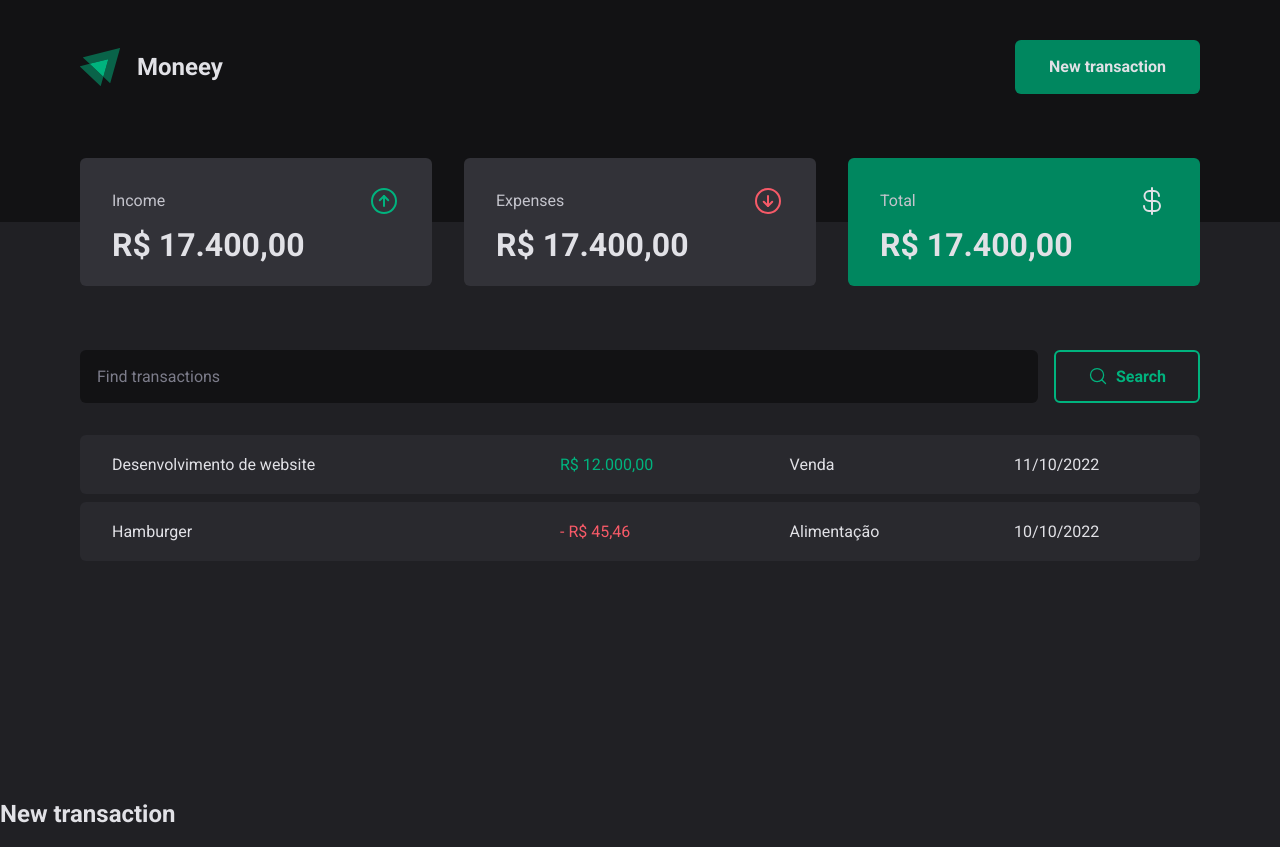
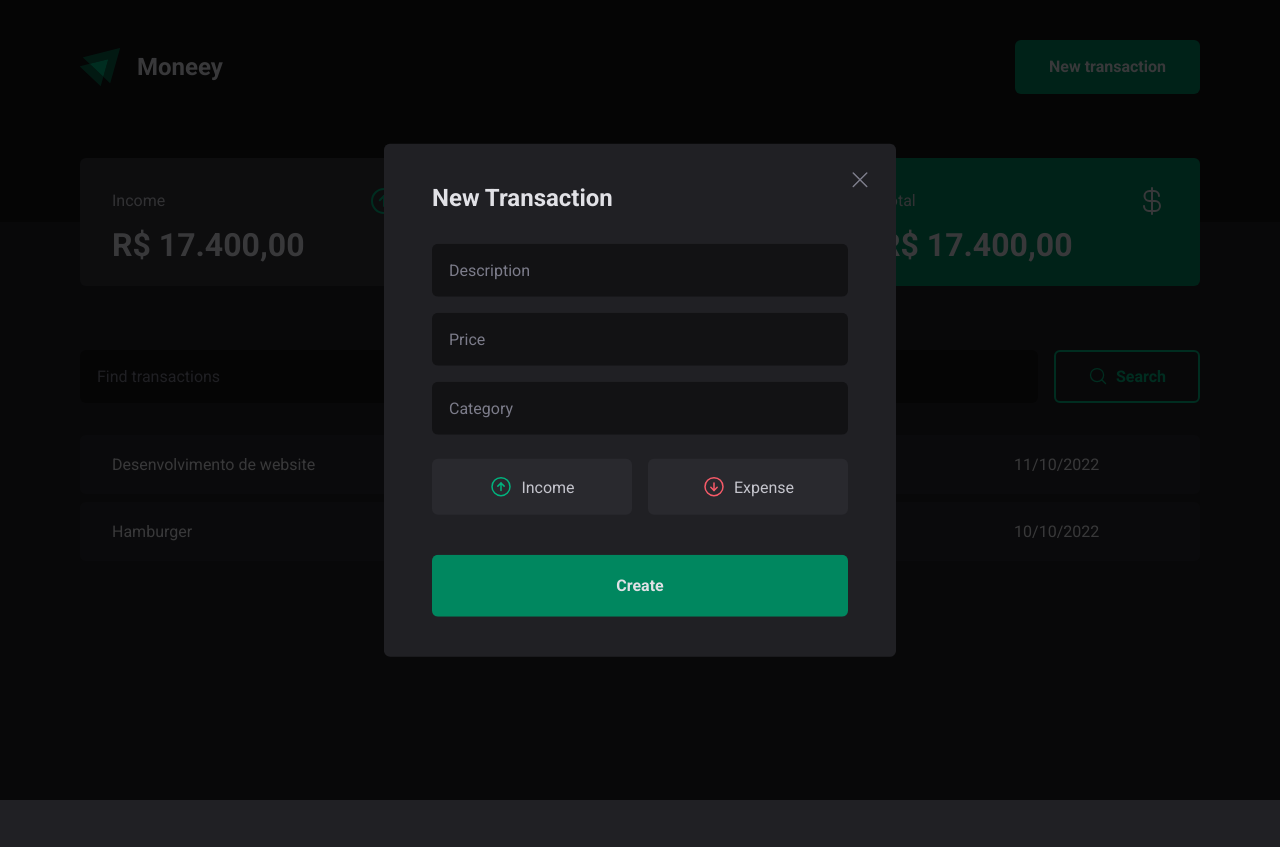
Before and after one commit to hurick/moneey, a React (Vite) app: page / in a window 1280 px wide. Both pictures are taken after a click on the button "New transaction". After the commit the page ends 800 px from the top, so only its background shows below. Built offline with nearby package versions, Linux system fonts and the light colour scheme.

Commit message:
feat(NewTransactionForm): finished structure and styles

```diff
--- a/src/components/Header/index.tsx
+++ b/src/components/Header/index.tsx
@@ -1,4 +1,8 @@
 import * as Dialog from '@radix-ui/react-dialog'
+
+import logoMoneey from '../../assets/logo.svg'
+
+import { NewTransactionModal } from '../NewTransactionModal'
 
 import {
   HeaderContainer,
@@ -6,8 +10,6 @@ import {
   HeaderLogo,
   ButtonNewTransactions
 } from './styles'
-
-import logoMoneey from '../../assets/logo.svg'
 
 export const Header = () => {
   return (
@@ -28,15 +30,10 @@ export const Header = () => {
             </ButtonNewTransactions>
           </Dialog.Trigger>
 
-          <Dialog.Portal>
-            <Dialog.Overlay />
-
-            <Dialog.Content>
-              <Dialog.Title>New transaction</Dialog.Title>
-
-              <Dialog.Close />
-            </Dialog.Content>
-          </Dialog.Portal>
+          <NewTransactionModal
+            isClosable
+            title="New Transaction"
+          />
         </Dialog.Root>
       </HeaderContent>
     </HeaderContainer>
--- /dev/null
+++ b/src/components/NewTransactionModal/index.tsx
@@ -0,0 +1,65 @@
+import * as Dialog from '@radix-ui/react-dialog'
+import { ArrowCircleDown, ArrowCircleUp, X } from 'phosphor-react'
+
+import { Button } from '../Button'
+
+import {
+  Overlay,
+  Content,
+  Title,
+  Close,
+  FormTransaction,
+  TransactionTypes,
+  TransactionTypeButton
+} from './styles'
+
+interface NewTransactionModalProps {
+  title?: string
+  isClosable?: boolean
+}
+
+export const NewTransactionModal = ({ title, isClosable = false }: NewTransactionModalProps) => {
+  return (
+    <Dialog.Portal>
+      <Overlay />
+
+      <Content>
+        {title && <Title>{ title }</Title>}
+
+        {isClosable && (
+          <Close title="Close">
+            <X size={24} />
+          </Close>
+        )}
+
+        <FormTransaction>
+          <input className="ft__input" type="text" placeholder="Description" />
+          <input className="ft__input" type="text" placeholder="Price" />
+          <input className="ft__input" type="text" placeholder="Category" />
+
+          <TransactionTypes>
+            <TransactionTypeButton defaultChecked variant="income" title="Income" value="income">
+              <ArrowCircleUp className="ttb__icon" size={24} />
+              <span>Income</span>
+            </TransactionTypeButton>
+
+            <TransactionTypeButton variant="expense" title="Expense" value="expense">
+              <ArrowCircleDown className="ttb__icon" size={24} />
+              <span>Expense</span>
+            </TransactionTypeButton>
+          </TransactionTypes>
+
+          <Button
+            size="large"
+            type="submit"
+            className="ft__create"
+            title="Create new transaction"
+          >
+            Create
+          </Button>
+        </FormTransaction>
+
+      </Content>
+    </Dialog.Portal>
+  )
+}
--- /dev/null
+++ b/src/components/NewTransactionModal/styles.ts
@@ -0,0 +1,132 @@
+import styled from 'styled-components'
+
+import * as Dialog from '@radix-ui/react-dialog'
+import * as RadioGroup from '@radix-ui/react-radio-group'
+
+export const Overlay = styled(Dialog.Overlay)`
+  position: fixed;
+  inset: 0;
+
+  width: 100%;
+  height: 100%;
+
+  background-color: rgba(0, 0, 0, .75);
+`
+
+export const Content = styled(Dialog.Content)`
+  display: flex;
+  flex-direction: column;
+  gap: 2rem;
+
+  min-width: 32rem;
+  padding: 2.5rem 3rem;
+
+  border-radius: 6px;
+  background: ${props => props.theme['gray-800']};
+
+  position: absolute;
+  top: 50%;
+  left: 50%;
+
+  transform: translate(-50%, -50%);
+;`
+
+export const Title = styled(Dialog.Title)`
+  font-size: 1.5rem;
+  font-weight: 700;
+`
+
+export const Close = styled(Dialog.Close)`
+  position: absolute;
+  top: 1.5rem;
+  right: 1.5rem;
+
+  background-color: transparent;
+  border: 0;
+
+  color: ${props => props.theme['gray-500']};
+  line-height: 0;
+
+  cursor: pointer;
+`
+
+export const FormTransaction = styled.form`
+  display: flex;
+  flex-direction: column;
+  gap: 1rem;
+
+  .ft__input {
+    padding: 1rem;
+    border-radius: 6px;
+    border: 1px solid transparent;
+    background-color: ${props => props.theme['gray-900']};
+
+    color: ${props => props.theme['gray-100']};
+
+    &::placeholder {
+      color: ${props => props.theme['gray-500']};
+    }
+
+    &:focus {
+      border-color: ${props => props.theme['green-300']};
+    }
+  }
+
+  .ft__create {
+    margin-top: 1.5rem;
+  }
+`
+export const TransactionTypes = styled(RadioGroup.Root)`
+  display: grid;
+  grid-template-columns: repeat(2, 1fr);
+  gap: 1rem;
+
+  margin-top: .5rem;
+`
+
+interface TransactionTypeButtonProps {
+  variant: "income" | "expense"
+}
+
+export const TransactionTypeButton = styled(RadioGroup.Item)<TransactionTypeButtonProps>`
+  display: flex;
+  justify-content: center;
+  align-items: center;
+  gap: .5rem;
+
+  padding: 1rem;
+  background-color: ${props => props.theme['gray-700']};
+  border: 0;
+  border-radius: 6px;
+
+  color: ${props => props.theme['gray-300']};
+
+  transition-property: background-color, color;
+  transition-timing-function: ease-in-out;
+  transition-duration: .2s;
+
+  cursor: pointer;
+
+  .ttb__icon {
+    color: ${props => props.variant === 'income' ? props.theme['green-300'] : props.theme['red-300']};
+
+    transition-property: color;
+    transition-timing-function: ease-in-out;
+    transition-duration: .2s;
+  }
+
+  &[data-state="checked"] {
+    background-color: ${props => props.variant === 'income' ? props.theme['green-300'] : props.theme['red-300']};
+    color: ${props => props.theme['gray-100']};
+
+    .ttb__icon {
+      color: ${props => props.theme['gray-100']};
+    }
+  }
+
+  &[data-state="unchecked"] {
+    &:hover {
+      background-color: ${props => props.theme['gray-600']};
+    }
+  }
+`
```
